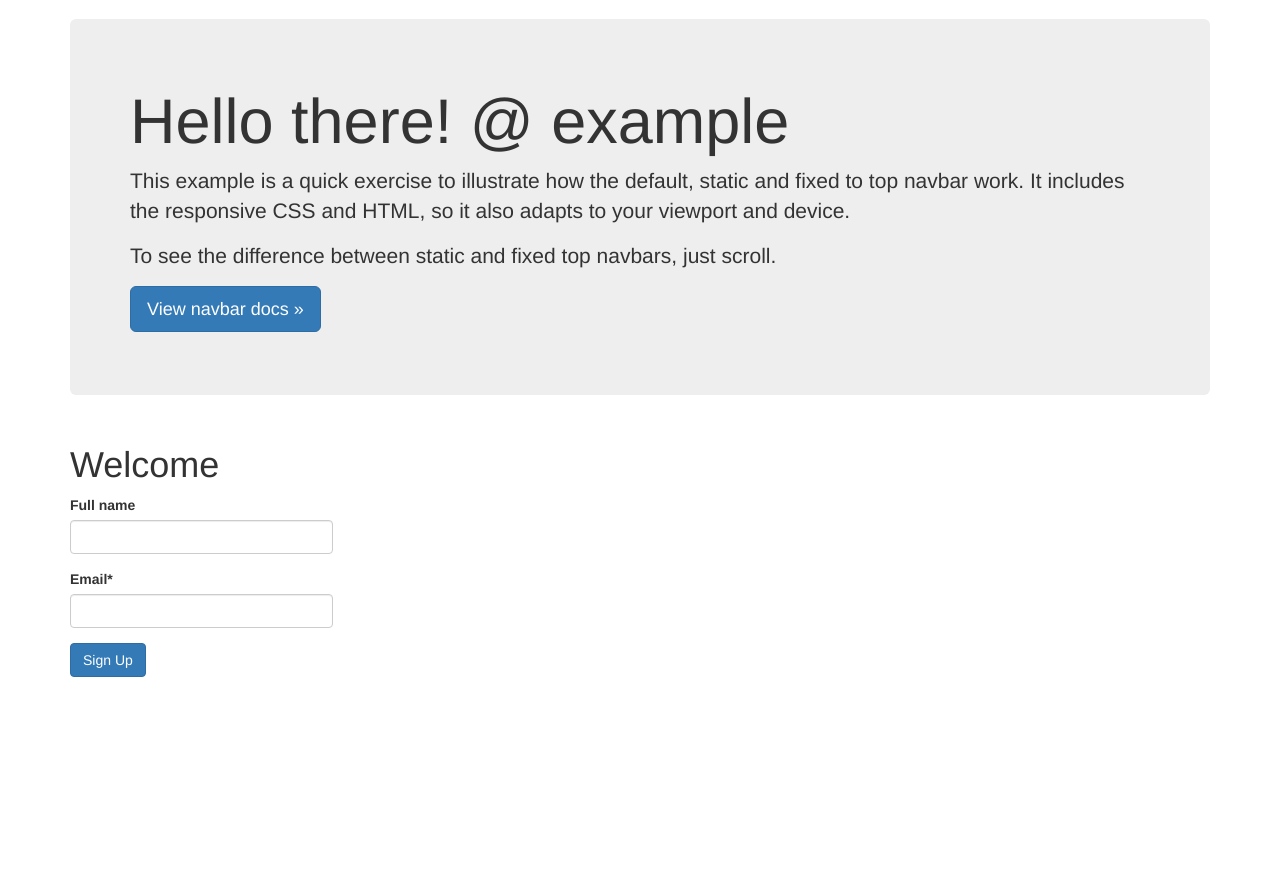
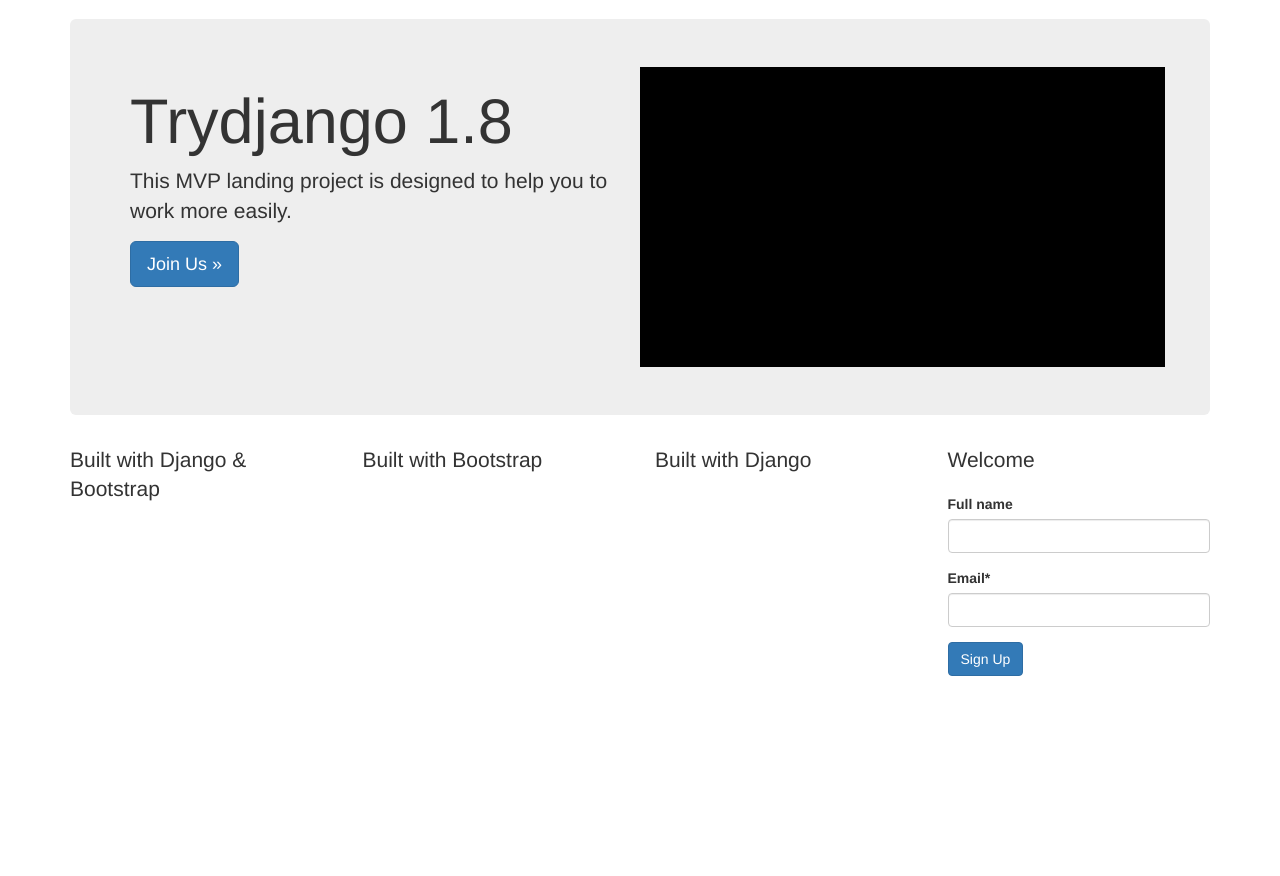
Before and after one commit to Tasnuvaleeya/ecommerce-django, a Django app: page / in a window 1280 px wide. Shown: the part 51-927 px from the top of the page. Run offline with Django 3.2, Linux system fonts and the light colour scheme; some libraries are stand-ins or nearby versions.

Commit message:
MVP landing part1

```diff
--- a/src/templates/home.html
+++ b/src/templates/home.html
@@ -5,24 +5,46 @@
 
 
 {% block jumbotron_content %}
+    <div class="row">
+        <div class="col-sm-6">
 
-    <h1>Hello there! @ example</h1>
-    <p>This example is a quick exercise to illustrate how the default, static and fixed to top navbar work. It includes the responsive          CSS and HTML, so it also adapts to your viewport and device.</p>
-    <p>To see the difference between static and fixed top navbars, just scroll.</p>
+
+
+    <h1>Trydjango 1.8</h1>
+    <p>This MVP landing project is designed to help you to work more easily.</p>
         <p>
-        <a class="btn btn-lg btn-primary" href="../../components/#navbar" role="button">View navbar docs &raquo;</a>
+        <a class="btn btn-lg btn-primary" href="" role="button">Join Us &raquo;</a>
     </p>
+        </div>
+        <div class="col-sm-6" style="background-color: black; height: 300px"></div>
+
+
+
+    </div>
+
 {% endblock %}
 
 {% block content %}
 <div class="row">
-    <div class="col-sm-3 col-md-3">
-    <h1>{{ title }}</h1>
-    <form method="POST" action="">{% csrf_token %}
+
+    <div class="col-xs-3 pull-right">
+        <p class="lead">{{ title }}</p>
+    <form method="POST" action="">
+        {% csrf_token %}
         {{ form|crispy }}
          <input class="btn btn-primary"  type="submit" value="Sign Up"/>
     </form>
     </div>
 
+      <div class="col-xs-3">
+        <p class="lead">Built with Django &amp; Bootstrap</p>
+    </div>
+      <div class="col-xs-3">
+        <p class="lead">Built with  Bootstrap</p>
+    </div>
+      <div class="col-xs-3">
+        <p class="lead">Built with Django </p>
+    </div>
+
 </div>
 {% endblock %}
```
Also changed, not shown: src/templates/example_fluid.html (added, +31 -0 lines).
